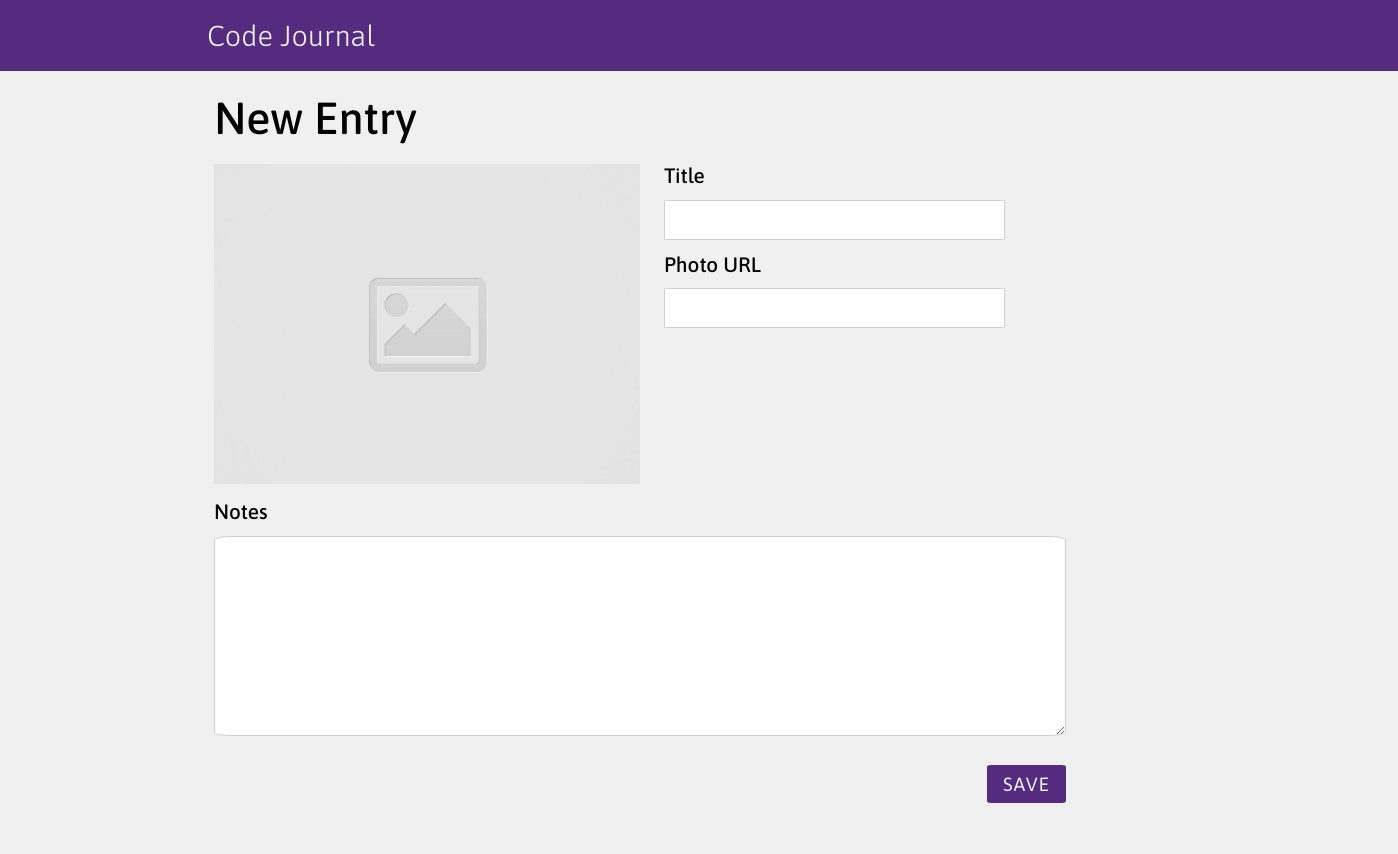
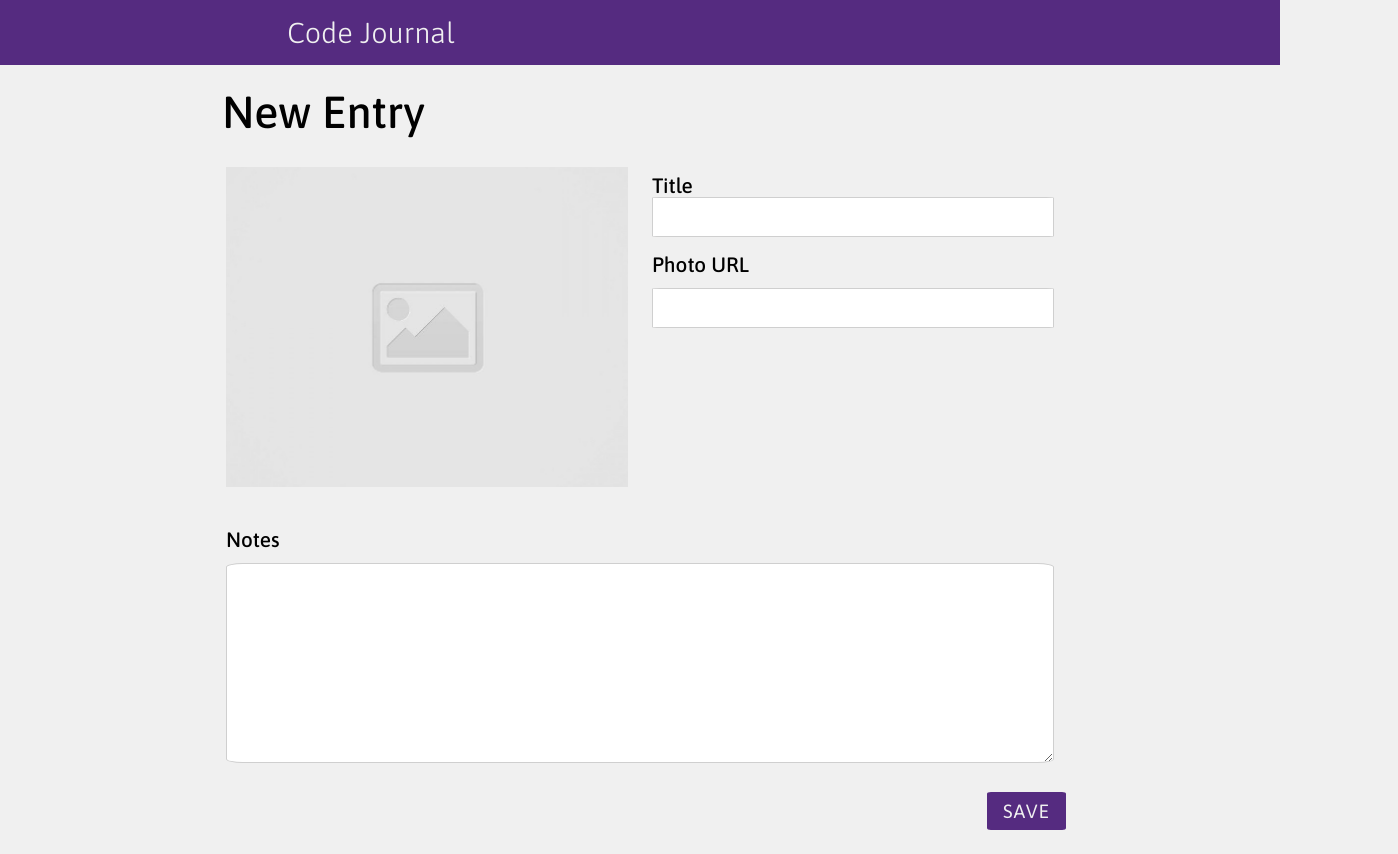
Before and after one commit to timlee712/code-journal, a website: page index.html in a window 1280 px wide. Shown: the whole page, 1398 px wide, since content can reach past the window. Before the commit the page ends 827 px from the top, so only its background shows below. Drawn offline with Linux system fonts and the light colour scheme.

Commit message:
Revised issue-1-create-an-entry

```diff
--- a/css/styles.css
+++ b/css/styles.css
@@ -1,28 +1,33 @@
-@import "https://fonts.googleapis.com/css2?family=Asap:wght@100;300;400;500;600&display=swap";
-
 * {
   box-sizing: border-box;
   background-color: #f0f0f0;
   font-family: Asap, sans-serif;
 }
 
+header {
+  background-color: #552b80;
+  width: 100%;
+  padding: 0 2rem;
+}
+
 .header-title {
   background-color: #552b80;
+  padding: 1rem 0;
   color: #f0f0f0;
-  padding: 1.2rem 7.2rem;
-  margin: 0 -7.5rem;
+  margin: 0;
   font-size: 1.8rem;
   font-weight: 300;
+  width: 110%;
 }
 
 .new-entry {
   font-size: 2.8rem;
-  margin: 1.3rem 0;
+  margin: 1.3rem 0.5rem;
   font-weight: 500;
 }
 
-.input,
-.input-notes {
+.column-full,
+.column-half {
   display: flex;
   flex-direction: column;
   justify-content: center;
@@ -30,7 +35,6 @@
 
 .placeholder-image {
   object-fit: cover;
-  width: 100%;
   height: 320px;
   margin-bottom: 1rem;
 }
@@ -77,29 +81,50 @@ label {
     width: 100%;
   }
 
-  .header-title {
-    margin: 0 -20.75rem;
-    padding-left: 325px;
+  header {
+    width: 100%;
+    padding: 0 25.8%;
   }
 
-  .input {
-    width: 40%;
+  .header-title {
+    margin: 0 -7%;
+    padding: 1rem 0;
   }
 
-  .photo {
-    margin-bottom: 160px;
+  .column-half {
+    width: 50%;
   }
 
-  .input-notes {
+  .input.column-half {
+    padding-bottom: 20%;
+  }
+
+  #input-notes {
     width: 100%;
-    display: flex;
-    justify-content: center;
-    flex-direction: column;
+  }
+
+  .notes {
+    width: 100%;
+  }
+
+  .notes-label {
+    text-align: left;
   }
 
   .placeholder-image {
-    width: 50%;
-    float: left;
-    margin-right: 1.5rem;
+    width: 100%;
+  }
+
+  .row {
+    display: flex;
+    flex-direction: row;
+  }
+
+  .title {
+    margin: 0;
+  }
+
+  label {
+    margin: 1rem 0 0;
   }
 }
--- a/index.html
+++ b/index.html
@@ -20,27 +20,28 @@
 </head>
 <body>
   <header>
-    <div class="container">
+
     <h2 class="header-title">Code Journal</h2>
-    </div>
+
   </header>
   <main class="container">
     <div data-view="entry-form">
       <h1 class="new-entry">New Entry</h1>
 
       <form class="entry-form">
-        <div class="img">
+        <div class="row">
+          <div class="img column-half">
             <img src="images/placeholder-image-square.jpg" alt="placeholder-image" class="placeholder-image">
           </div>
-        <div class="input">
+          <div class="input column-half">
             <label>Title</label>
             <input type="text" class="title" required>
-        </div>
-        <div class="input">
             <label>Photo URL</label>
             <input type="url" class="photo" required>
           </div>
-        <div class="input-notes">
+        </div>
+
+        <div id="input-notes" class="column-full">
           <label class="notes-label">Notes</label>
           <textarea class="notes" required></textarea>
         </div>
--- a/js/main.js
+++ b/js/main.js
@@ -1,19 +1,18 @@
 var $placeholder = document.querySelector('.placeholder-image');
 var $urlInput = document.querySelector('.photo');
 
-$urlInput.addEventListener('input', function () {
-  $placeholder.setAttribute('src', $urlInput.value);
+$urlInput.addEventListener('input', function (event) {
+  $placeholder.setAttribute('src', event.target.value);
 });
 
 var $form = document.querySelector('.entry-form');
-var inputValues = {};
 
 var $title = document.querySelector('.title');
 var $notes = document.querySelector('.notes');
 
 $form.addEventListener('submit', function (event) {
   event.preventDefault();
-
+  var inputValues = {};
   inputValues.entryId = data.nextEntryId;
   inputValues.title = $title.value;
   inputValues.photo = $urlInput.value;
```
Lines whose indentation alone changed are shown as unchanged.
